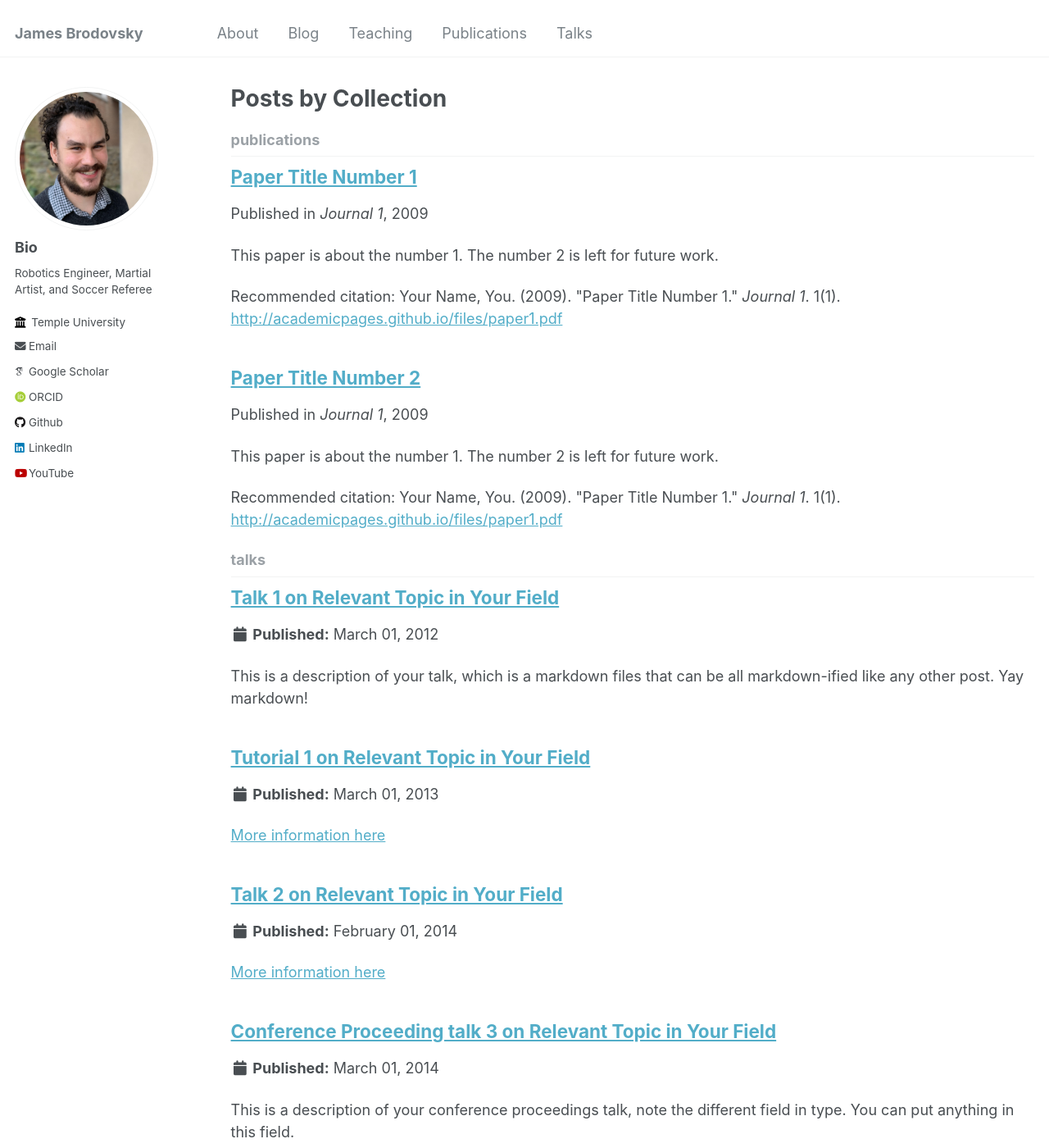
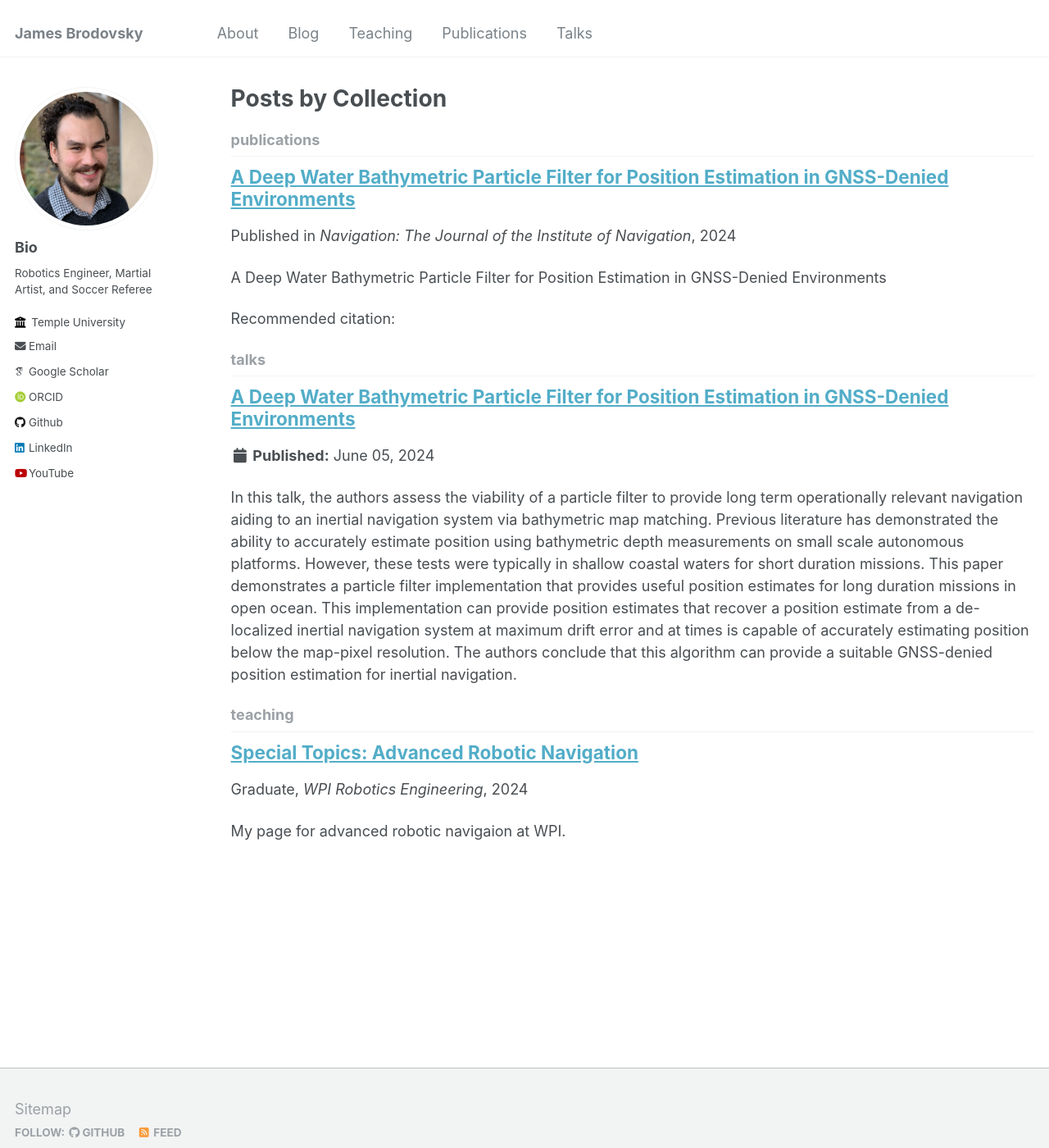
Before and after one commit to jbrodovsky/jbrodovsky.github.io, a Jekyll site: the page built from _pages/collection-archive.html, in a window 1280 px wide and 1400 px high. Shown: the whole window at 82% size. Built offline with Jekyll 4.4.1, drawn with Linux system fonts in a browser that asks for light colours; some web fonts are replaced.

Commit message:
refactored and corrected publications and talks auto-fill

```diff
--- a/_pages/about.md
+++ b/_pages/about.md
@@ -6,4 +6,28 @@ redirect_from:
   - /about.html
 ---
 
-Hi, I'm James. I'm a robotics engineer. You can find a digital copy of my CV [here](/cv).
+Hi, I'm James. I'm a robotics engineer. You can find an abreiviated version of my CV below.
+
+Education
+======
+* Ph.D in Mechanical Engineering, Temple University, 2026 (expected)
+* M.S. in Mechanical Engineering, Temple University, 2019
+* B.S. in Mechanical Engineering, Drexel University, 2014
+
+Publications
+======
+  <ul>{% for post in site.publications reversed %}
+    {% include archive-single-cv.html %}
+  {% endfor %}</ul>
+
+Talks
+======
+  <ul>{% for post in site.talks reversed %}
+    {% include archive-single-talk-cv.html  %}
+  {% endfor %}</ul>
+
+Teaching
+======
+  <ul>{% for post in site.teaching reversed %}
+    {% include archive-single-cv.html %}
+  {% endfor %}</ul>
--- a/_publications/2009-11-01-paper-title-number-2.md
+++ /dev/null
@@ -1,12 +0,0 @@
----
-title: "Paper Title Number 2"
-collection: publications
-permalink: /publication/2009-10-01-paper-title-number-1
-excerpt: 'This paper is about the number 1. The number 2 is left for future work.'
-date: 2009-10-01
-venue: 'Journal 1'
-paperurl: 'http://academicpages.github.io/files/paper1.pdf'
-citation: 'Your Name, You. (2009). &quot;Paper Title Number 1.&quot; <i>Journal 1</i>. 1(1).'
----
-
-The contents above will be part of a list of publications, if the user clicks the link for the publication than the contents of section will be rendered as a full page, allowing you to provide more information about the paper for the reader. When publications are displayed as a single page, the contents of the above "citation" field will automatically be included below this section in a smaller font.
--- /dev/null
+++ b/_publications/deep_water_pf.md
@@ -0,0 +1,12 @@
+---
+title: "A Deep Water Bathymetric Particle Filter for Position Estimation in GNSS-Denied Environments"
+collection: publications
+permalink: /publication/deep-water-pf
+excerpt: 'A Deep Water Bathymetric Particle Filter for Position Estimation in GNSS-Denied Environments'
+date: 2024-01-01
+venue: 'Navigation: The Journal of the Institute of Navigation'
+paperurl: ''
+citation: ''
+---
+
+Paper currently under review
--- a/_talks/2012-03-01-talk-1.md
+++ /dev/null
@@ -1,11 +0,0 @@
----
-title: "Talk 1 on Relevant Topic in Your Field"
-collection: talks
-type: "Talk"
-permalink: /talks/2012-03-01-talk-1
-venue: "UC San Francisco, Department of Testing"
-date: 2012-03-01
-location: "San Francisco, California"
----
-
-This is a description of your talk, which is a markdown files that can be all markdown-ified like any other post. Yay markdown!
--- a/_talks/2013-03-01-tutorial-1.md
+++ /dev/null
@@ -1,13 +0,0 @@
----
-title: "Tutorial 1 on Relevant Topic in Your Field"
-collection: talks
-type: "Tutorial"
-permalink: /talks/2013-03-01-tutorial-1
-venue: "UC-Berkeley Institute for Testing Science"
-date: 2013-03-01
-location: "Berkeley CA, USA"
----
-
-[More information here](http://exampleurl.com)
-
-This is a description of your tutorial, note the different field in type. This is a markdown files that can be all markdown-ified like any other post. Yay markdown!
--- a/_talks/2014-02-01-talk-2.md
+++ /dev/null
@@ -1,13 +0,0 @@
----
-title: "Talk 2 on Relevant Topic in Your Field"
-collection: talks
-type: "Talk"
-permalink: /talks/2014-02-01-talk-2
-venue: "London School of Testing"
-date: 2014-02-01
-location: "London, UK"
----
-
-[More information here](http://example2.com)
-
-This is a description of your talk, which is a markdown files that can be all markdown-ified like any other post. Yay markdown!
--- a/_talks/2014-03-01-talk-3.md
+++ /dev/null
@@ -1,11 +0,0 @@
----
-title: "Conference Proceeding talk 3 on Relevant Topic in Your Field"
-collection: talks
-type: "Conference proceedings talk"
-permalink: /talks/2014-03-01-talk-3
-venue: "Testing Institute of America 2014 Annual Conference"
-date: 2014-03-01
-location: "Los Angeles, CA"
----
-
-This is a description of your conference proceedings talk, note the different field in type. You can put anything in this field.
--- /dev/null
+++ b/_talks/deep-water-pf-talk.md
@@ -0,0 +1,11 @@
+---
+title: "A Deep Water Bathymetric Particle Filter for Position Estimation in GNSS-Denied Environments"
+collection: talks
+type: "Talk"
+permalink: /talks/ion-jnc-2024
+venue: "ION Joint Navigation Conference"
+date: 2024-06-05
+location: "Covington, KY"
+---
+
+In this talk, the authors assess the viability of a particle filter to provide long term operationally relevant navigation aiding to an inertial navigation system via bathymetric map matching. Previous literature has demonstrated the ability to accurately estimate position using bathymetric depth measurements on small scale autonomous platforms. However, these tests were typically in shallow coastal waters for short duration missions. This paper demonstrates a particle filter implementation that provides useful position estimates for long duration missions in open ocean. This implementation can provide position estimates that recover a position estimate from a de-localized inertial navigation system at maximum drift error and at times is capable of accurately estimating position below the map-pixel resolution. The authors conclude that this algorithm can provide a suitable GNSS-denied position estimation for inertial navigation.
```
Also changed, not shown: _pages/cv.md (deleted, +0 -64 lines), _publications/2009-10-01-paper-title-number-1.md (deleted, +0 -12 lines).
